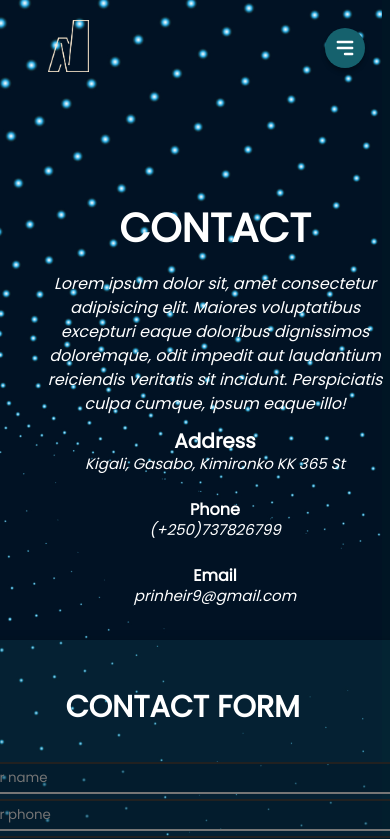
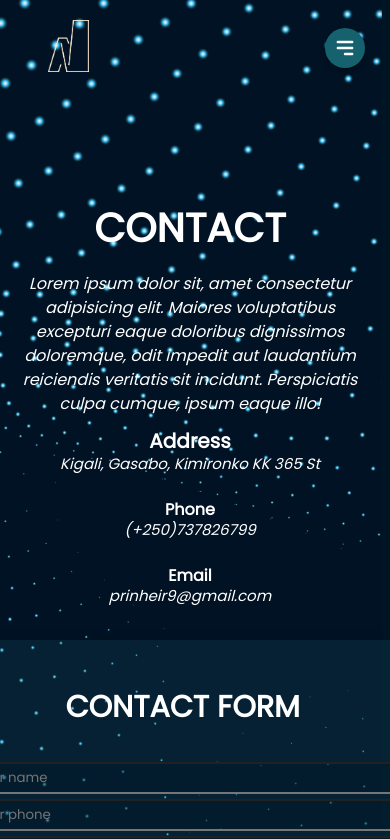
Before and after one commit to sarazaToussaint/Nassaty, a React (Create React App) app: page /Contact in a window 390 px wide. Shown: the top 839 px of the page. Built offline with nearby package versions, Linux system fonts and the light colour scheme.

Commit message:
Make some change on the contact page mobile v

```diff
--- a/src/component/Contact.module.css
+++ b/src/component/Contact.module.css
@@ -165,8 +165,6 @@ footer {
   .contactText {
     width: 100%;
     text-align: center;
-    padding: 0 20px;
-
-    /* margin-left: 50px; */
+    margin: 0 10px;
   }
 }
```
